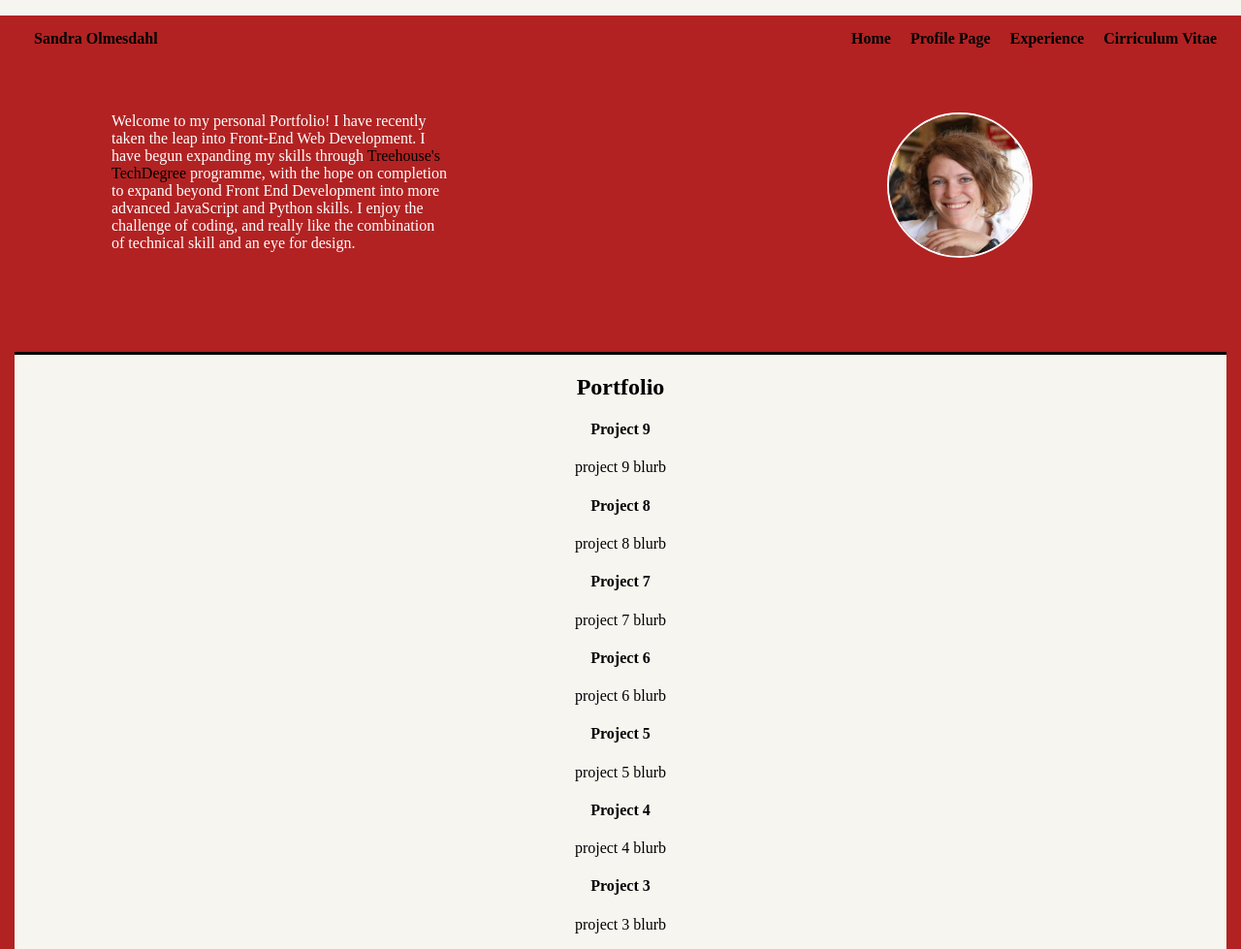
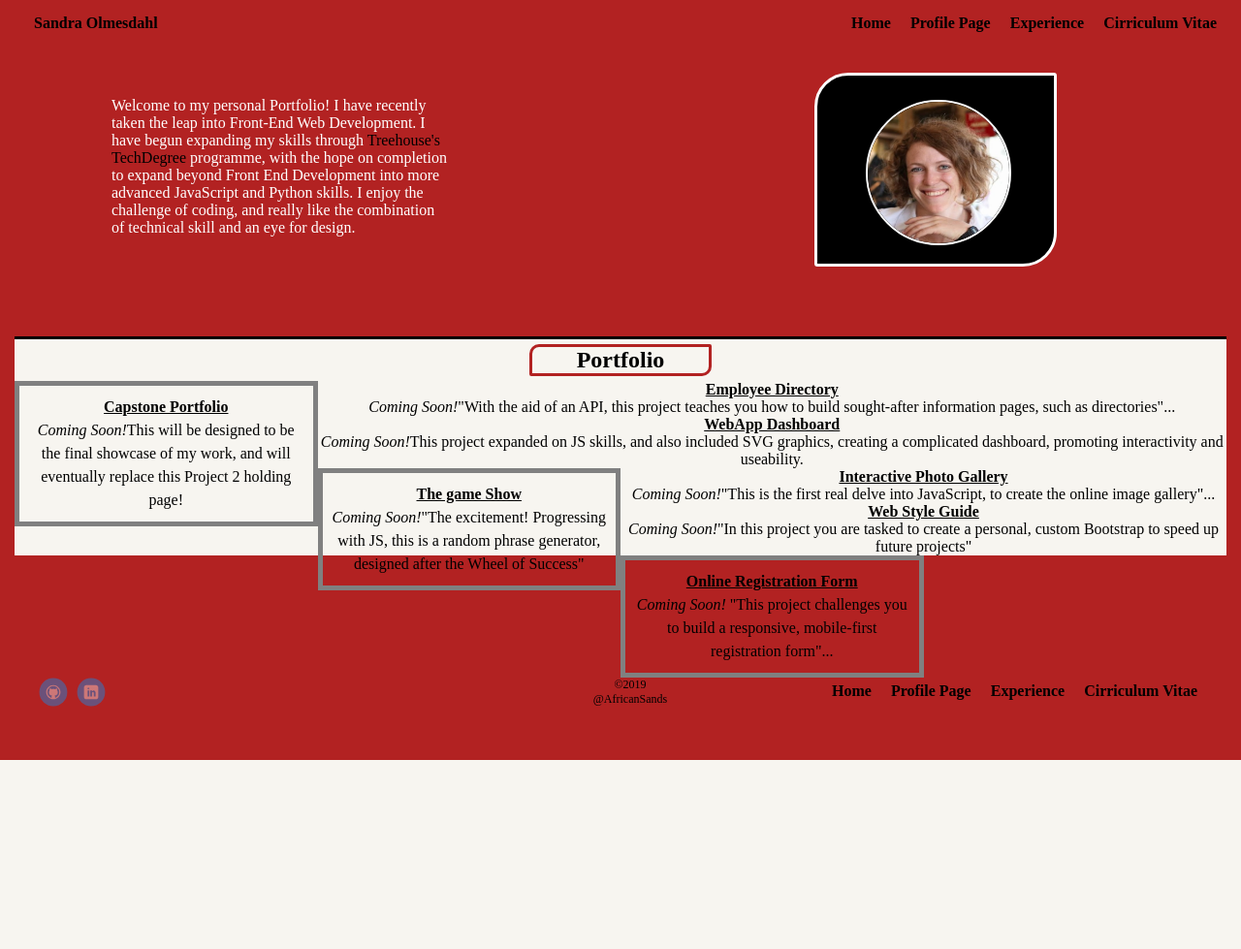
Before and after one commit to AfricanSands/FEWD-Project-2, a plain HTML site: page index.html in a window 1280 px wide. Shown: the top 979 px of the page at 97% size. After the commit the page ends 800 px from the top, so only its background shows below. Drawn offline with Linux system fonts and the light colour scheme.

Commit message:
HTML readjust, initial secondary content layout

```diff
--- a/css/styles.css
+++ b/css/styles.css
@@ -2,6 +2,7 @@
 
 * {
   box-sizing: border-box;
+  margin: 0;
 }
 
 body {
@@ -10,8 +11,6 @@ body {
   background: #f7f5f0;
   border-left: solid firebrick 15px;
   border-right: solid firebrick 15px;
-  border-top: 0;
-  margin: 0;
   padding: 0;
 }
 
@@ -30,9 +29,23 @@ a:visited {
   color: darkgrey;
 }
 
+/* Heading Stylings */
+
+h2 {
+  padding: 10px auto;
+  border: solid firebrick 3px;
+  border-radius: 10px 2px 10px 2px;
+  margin: 5px 42.5% 5px;
+  font-size: bold;
+  text-align: center;
+}
+
+h4 {
+  text-decoration: underline;
+}
 /*---------------------------Section Styling--------------------------*/
 /* Main Nav section styling*/
-.main-nav {
+.nav-container {
   background-color: firebrick;
   width: 100%;
   min-height: 30px;
@@ -86,25 +99,38 @@ header {
 
 header .intro {
   max-width: 450px;
+  min-width: 100px;
   color: white;
   float: left;
   margin: 50px;
   padding: 50px;
 }
 
-header .profile-img {
+.containerdiv {
+  background-color: black;
+  float: right;
+  margin-top: 75px;
+  margin-right: 175px;
+  margin-bottom: 75px;
+  border: solid white 3px;
+  width: 250px;
+  height: 200px;
+  position: relative;
+  border-radius: 35px 3px 35px 3px;
+}
+
+.containerdiv .profile-img {
   width: 150px;
   height: 150px;
+  margin: 25px 50px;
   border-radius: 50%;
   border: solid white 2px;
-  margin-top: 100px;
-  margin-right:200px;
-  margin-bottom: 100px;
   transition: all .5s;
+  position: absolute;
   float: right;
 }
 
-header .profile-img:hover {
+.containerdiv .profile-img:hover {
   transform: scale(1.2);
 }
 /* Secondary Content Styling*/
@@ -112,8 +138,32 @@ header .profile-img:hover {
 .project9,
 .project6,
 .project3 {
+  border: solid grey 5px;
+  margin: auto;
+  padding: 10px;
+  line-height: 1.5;
+  max-width: 25%;
   float: left;
+}
+
+.project8,
+.project5, {
+  border: solid grey 5px;
+  margin: auto;
+  padding: 10px;
+  line-height: 1.5;
   max-width: 25%;
+  float: center;
+}
+
+.project7,
+.project4, {
+  border: solid grey 5px;
+  margin: auto;
+  padding: 10px;
+  line-height: 1.5;
+  max-width: 25%;
+  float: right;
 }
 
 /* Main Footer Styling*/
@@ -138,7 +188,7 @@ footer .social {
 footer .copyright {
   top: -8px;
   font-size: .75em;
-  margin: 30px 42% 10px;
+  margin: 30px 42% 5px;
   padding: 10px;
   text-align: center;
 }
--- a/index.html
+++ b/index.html
@@ -8,7 +8,8 @@
 
   <body>
 
-    <div class="main-nav">
+    <header class="about-me">
+      <div class="nav-container">
           <ul class="nav">
             <li class="name">Sandra Olmesdahl</li>
             <li><a href="index.html">Home</a></li>
@@ -18,50 +19,55 @@
           </ul>
         </div>
 
-    <header class="primary-content">
+        <div class="containerdiv">
           <img src="images/profile-img.jpg" alt="Profile picture of Sandra" class="profile-img">
+        </div>
           <p class="intro">Welcome to my personal Portfolio! I have recently taken the leap into Front-End Web Development. I have begun expanding my skills through <a href="https://join.teamtreehouse.com/techdegree/">Treehouse's TechDegree</a> programme, with the hope on completion to expand beyond Front End Development into more advanced JavaScript and Python skills. I enjoy the challenge of coding, and really like the combination of technical skill and an eye for design.</p>
           <p><a href="profile/profile.html">Find out more about me</a></p>
+        </div>
     </header>
+
+    <main>
 
       <div class="secondary-content t-border group">
         <h2>Portfolio</h2>
 
-      <div class="#project9">
-        <h4>Project 9</h4> <!--NB insert image css??-->
-        <p>project 9 blurb</p>
+        <div class="project9">
+          <h4>Capstone Portfolio</h4> <!--NB insert image css??-->
+          <p><em>Coming Soon!</em>This will be designed to be the final showcase of my work, and will eventually replace this Project 2 holding page!</p>
         </div>
 
-      <div class="#project8">
-        <h4>Project 8</h4> <!--NB insert image css??-->
-        <p>project 8 blurb</p>
+        <div class="project8">
+          <h4>Employee Directory</h4> <!--NB insert image css??-->
+          <p><em>Coming Soon!</em>"With the aid of an API, this project teaches you how to build sought-after information pages, such as directories"...</p>
         </div>
 
-      <div class="#project7">
-        <h4>Project 7</h4> <!--NB insert image css??-->
-        <p>project 7 blurb</p>
+        <div class="project7">
+          <h4>WebApp Dashboard</h4> <!--NB insert image css??-->
+          <p><em>Coming Soon!</em>This project expanded on JS skills, and also included SVG graphics, creating a complicated dashboard, promoting interactivity and useability.</p>
         </div>
 
-      <div class="#project6">
-        <h4>Project 6</h4> <!--NB insert image css??-->
-        <p>project 6 blurb</p>
+        <div class="project6">
+          <h4>The game Show</h4> <!--NB insert image css??-->
+          <p><em>Coming Soon!</em>"The excitement! Progressing with JS, this is a random phrase generator, designed after the Wheel of Success"</p>
         </div>
 
-      <div class="#project5">
-        <h4>Project 5</h4> <!--NB insert image css??-->
-        <p>project 5 blurb</p>
+        <div class="project5">
+          <h4>Interactive Photo Gallery</h4> <!--NB insert image css??-->
+          <p><em>Coming Soon!</em>"This is the first real delve into JavaScript, to create the online image gallery"...</p>
         </div>
 
-      <div class="#project4">
-        <h4>Project 4</h4> <!--NB insert image css??-->
-        <p>project 4 blurb</p>
+        <div class="project4">
+          <h4>Web Style Guide</h4> <!--NB insert image css??-->
+          <p><em>Coming Soon!</em>"In this project you are tasked to create a personal, custom Bootstrap to speed up future projects"</p>
         </div>
 
-      <div class="#project3">
-        <h4>Project 3</h4> <!--NB insert image css??-->
-        <p>project 3 blurb</p>
+        <div class="project3">
+          <h4>Online Registration Form</h4> <!--NB insert image css??-->
+          <p><em>Coming Soon!</em> "This project challenges you to build a responsive, mobile-first registration form"...</p>
         </div>
       </div>
+    </main>
 
     <footer>
       <ul class="nav">
```
Also changed, not shown: experience/experience.html (+3 -2 lines), profile/profile.html (+3 -3 lines). Lines whose indentation alone changed are shown as unchanged.
